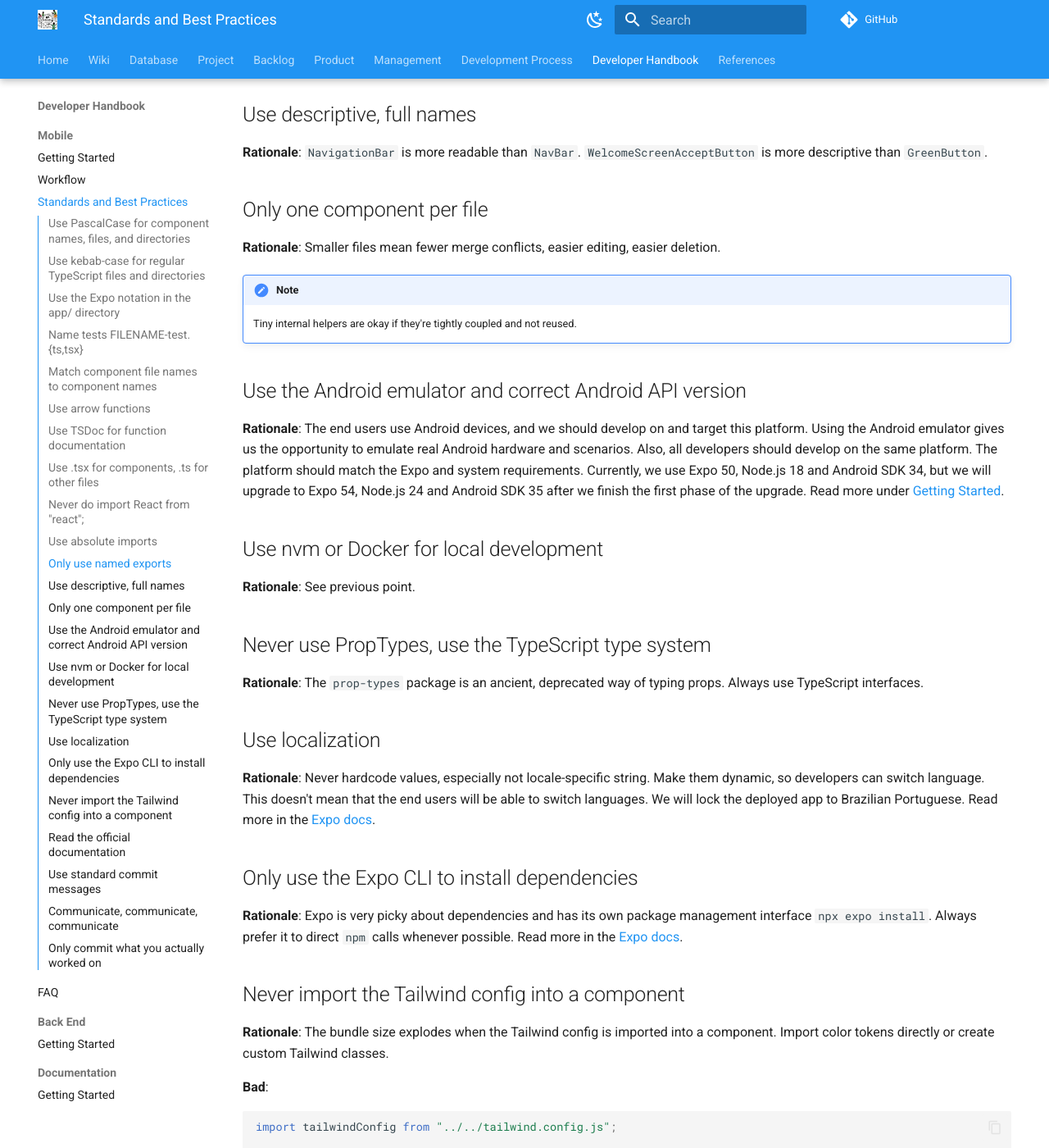
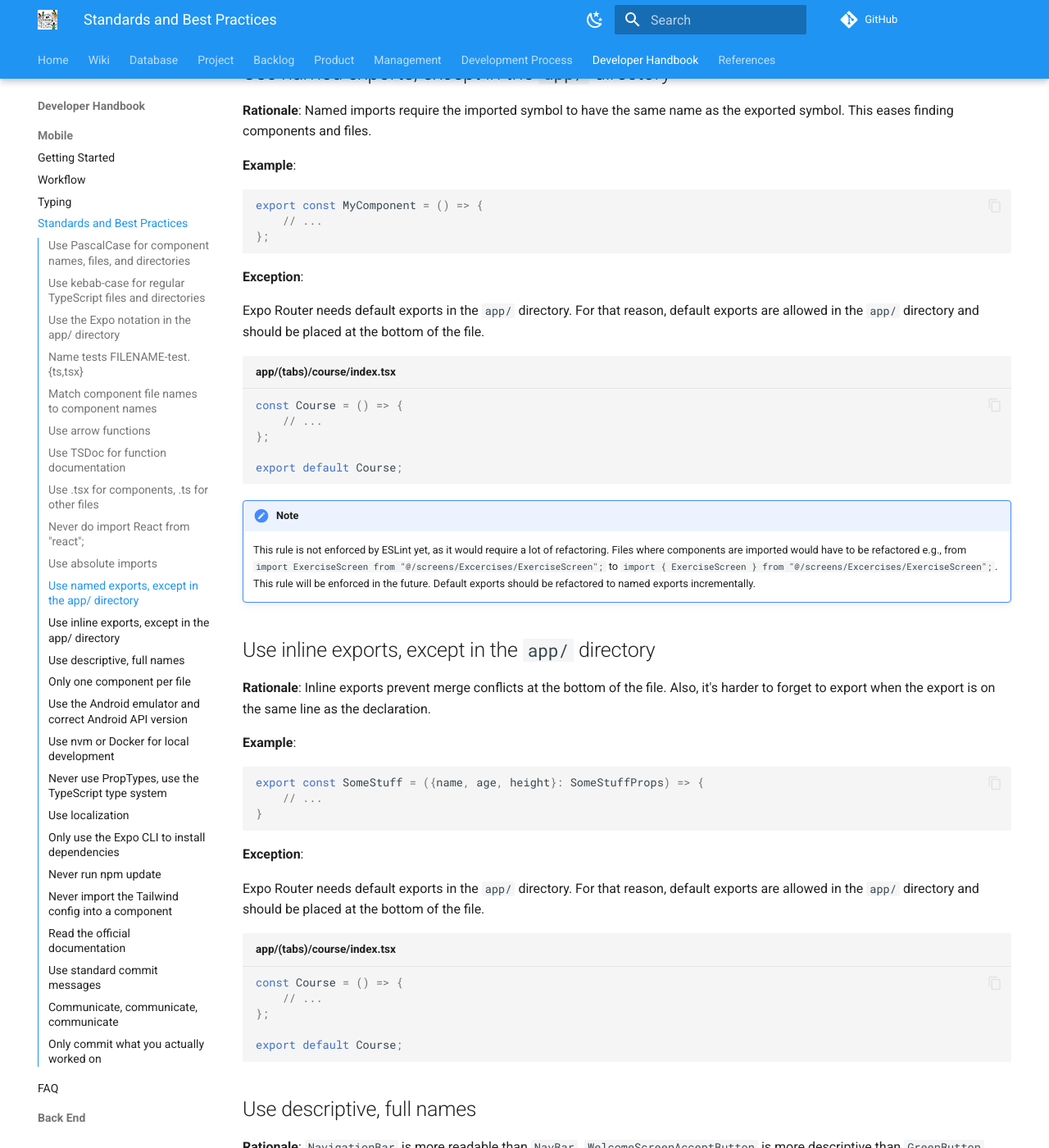
Before and after one commit to ErasmusEgalitarian/educado-docs, an MkDocs documentation site: the page built from docs/handbook/mobile/standards.md, in a window 1280 px wide and 1400 px high, scrolled down 2367 px. Shown: the whole window at 82% size. Built offline with MkDocs 1.6.1 and Material for MkDocs 9.7.7, drawn with Linux system fonts in a browser that asks for light colours; comment, search, counter and statistics services are not loaded; some of the changed text lies outside the part shown.

Commit message:
Fix #114. Add corrections and Typing section

````diff
--- a/docs/handbook/mobile/standards.md
+++ b/docs/handbook/mobile/standards.md
@@ -2,35 +2,39 @@
 
 **Rationale**: This is the Expo standard.
 
-Example: Component `MyClassyList` is in `components/Courses/MyClassyList.tsx`.
+**Example**: Component `MyClassyList` is in `components/Courses/MyClassyList.tsx`.
 
 ## Use `kebab-case` for regular TypeScript files and directories
 
 **Rationale**: This is the TypeScript standard.
 
-Example: `services/certificate-service.ts`.
+**Example**: `services/certificate-service.ts`.
 
 ## Use the Expo notation in the `app/` directory
 
 **Rationale**: This is the Expo standard. Read more [here](https://docs.expo.dev/router/basics/notation/).
 
-Example: `app/_layout.tsx`.
+**Example**: `app/_layout.tsx`.
 
 ## Name tests `FILENAME-test.{ts,tsx}`
 
 **Rationale**: This is the Expo standard.
 
-Example: `LeaveButton-test.tsx`
+**Example**: `LeaveButton-test.tsx`
 
 ## Match component file names to component names
 
 **Rationale**: Components are easier to find.
 
-Example: Component `CompleteCourseScreen` is in `CompleteCourseScreen.tsx`
+**Example**: Component `CompleteCourseScreen` is in `CompleteCourseScreen.tsx`
 
 ## Use arrow functions
 
 **Rationale**: This is the modern JavaScript/TypeScript approach to function declaration.
+
+!!! note
+
+    This rule is enforced by ESLint.
 
 ## Use [TSDoc](https://tsdoc.org/) for function documentation
 
@@ -49,32 +53,82 @@
 **Rationale**: The new JSX transform (React 17+) doesn't require importing React in scope. React doesn't need to be in
 scope. Importing React is usually unused noise; omit it to keep files clean.
 
+!!! note
+
+    This rule is enforced by ESLint.
+
 ## Use absolute imports
 
 **Rationale**: Absolute imports are more readable and easier to refactor.
 
-Example: `import { getUserInfo } from "@/services/storage-service";` instead of
-`import { getUserInfo } from "../../../services/storage-service";`.
+**Example**:
 
-## Only use named exports
+❌ `import { getUserInfo } from "../../../services/storage-service";`
+
+✅ `import { getUserInfo } from "@/services/storage-service";`
+
+!!! note
+
+    This rule is enforced by ESLint.
+
+## Use named exports, except in the `app/` directory
 
 **Rationale**: Named imports require the imported symbol to have the same name as the exported symbol. This eases
 finding components and files.
 
-Example:
+**Example**:
 
 ```tsx
-const MyComponent = () => {
-    // Component body goes here
+export const MyComponent = () => {
+    // ...
+};
+```
+
+**Exception**:
+
+Expo Router needs default exports in the `app/` directory. For that reason, default exports are allowed in the `app/`
+directory and should be placed at the bottom of the file.
+
+```tsx title="app/(tabs)/course/index.tsx"
+const Course = () => {
+    // ...
 };
 
-export {MyComponent};
+export default Course;
 ```
 
 !!! note
 
-    Currently, there are many default exports in the codebase. We should migrate them to named exports as soon as
-    possible.
+    This rule is not enforced by ESLint yet, as it would require a lot of refactoring. Files where components are
+    imported would have to be refactored e.g., from `import ExerciseScreen from "@/screens/Excercises/ExerciseScreen";`
+    to `import { ExerciseScreen } from "@/screens/Excercises/ExerciseScreen";`. This rule will be enforced in the
+    future. Default exports should be refactored to named exports incrementally.
+
+## Use inline exports, except in the `app/` directory
+
+**Rationale**: Inline exports prevent merge conflicts at the bottom of the file. Also, it's harder to forget to export
+when the export is on the same line as the declaration.
+
+**Example**:
+
+```tsx
+export const SomeStuff = ({name, age, height}: SomeStuffProps) => {
+    // ...
+}
+```
+
+**Exception**:
+
+Expo Router needs default exports in the `app/` directory. For that reason, default exports are allowed in the `app/`
+directory and should be placed at the bottom of the file.
+
+```tsx title="app/(tabs)/course/index.tsx"
+const Course = () => {
+    // ...
+};
+
+export default Course;
+```
 
 ## Use descriptive, full names
 
@@ -104,6 +158,11 @@
 ## Never use PropTypes, use the TypeScript type system
 
 **Rationale**: The `prop-types` package is an ancient, deprecated way of typing props. Always use TypeScript interfaces.
+See the [Typing section](./typing.md) for more information.
+
+!!! note
+
+    This rule is enforced by ESLint.
 
 ## Use localization
 
@@ -111,18 +170,59 @@
 language. This doesn't mean that the end users will be able to switch languages. We will lock the deployed app to
 Brazilian Portuguese. Read more in the [Expo docs](https://docs.expo.dev/guides/localization/).
 
+**Example**:
+
+Always add a translation string to the two translation files in `i18n/locales/`.
+
+```json title="i18n/locales/en-US.json"
+{
+    "welcome": {
+        "greeting": "We love Educado"
+    }
+}
+```
+
+```json title="i18n/locales/pt-BR.json"
+{
+    "welcome": {
+        "greeting": "Nós amamos o Educado"
+    }
+}
+```
+
+You can then access the dynamic translation string in a component like this:
+
+```tsx title="components/.../MyTextComponent.tsx"
+import {t} from "@/i18n";
+
+const MyTextComponent = () => {
+    return <Text>{t("welcome.greeting")}</Text>;
+}
+```
+
 ## Only use the Expo CLI to install dependencies
 
 **Rationale**: Expo is very picky about dependencies and has its own package management interface `npx expo install`.
 Always prefer it to direct `npm` calls whenever possible. Read more in the
 [Expo docs](https://docs.expo.dev/more/expo-cli/#install).
 
+## Never run `npm update`
+
+**Rationale**: `npm update` is not fully compatible with Expo, as Expo needs precise versions of packages. Packages
+should only be updated using `npx expo install --check`, or manually (individual packages), but even that is cumbersome.
+If you believe that an update is necessary, consult the mobile tech lead.
+
 ## Never import the Tailwind config into a component
 
 **Rationale**: The bundle size explodes when the Tailwind config is imported into a component. Import color tokens
-directly or create custom Tailwind classes.
+directly or create custom Tailwind classes. If you edit and import colors, change the color values in
+`tailwind.config.js` and in `theme/colors.ts`. The values in the latter file should be kept in sync with the values in
+the former file. Nativewind will read the values from `tailwind.config.js`, while components will reference the values
+from `theme/colors.ts`.
 
-**Bad**:
+**Example**:
+
+❌
 
 ```tsx
 import tailwindConfig from "../../tailwind.config.js";
@@ -138,21 +238,28 @@
 const projectColors = tailwindConfig.theme.colors;
 ```
 
-**Good**:
+✅
 
 ```tsx
-import {colors} from "@/theme/tokens";
+import {colors} from "@/theme/colors";
 
-export default function BackgroundLinearGradient({children}) {
+export const BackgroundLinearGradient = ({children}) => {
     return (
         <LinearGradient
             colors={[colors.bgPrimary, colors.projectWhite]}
-// ...
+        />
+    );
+}
 ```
 
 !!! note
 
-    Refactor `tailwind.config.js` imports to a tokens import when you see it.
+    As we progress with the upgrade, the color values from `theme/colors.ts` will be imported into `tailwind.config.ts`,
+    but that is not possible yet. That's why the two `colors` objects need to be kept in sync for now.
+
+!!! note
+
+    This rule is enforced by ESLint. Refactor `tailwind.config.js` imports to a tokens import when you see it.
 
 ## Read the official documentation
 
@@ -166,16 +273,16 @@
 messages that use those keywords. Furthermore, adding the issue ID to the commit message links the commit to the issue.
 Finally, your commit message should finish the sentence: `If applied, this commit will [your commit message goes here]`.
 
-Example: `Fix #34. Add the new welcome banner`. This commit message will link this commit to issue #34 and close this
-issue when the commit is merged.
+**Example**: `Fix #34. Add the new welcome banner`. This commit message will link this commit to issue #34 and close
+this issue when the commit is merged.
 
 ## Communicate, communicate, communicate
 
 **Rationale**: We need to work efficiently and with a high cadence. Surprises are not as good as knowledge. Be kind to
 each other.
 
-Example: Follow what's going on GitHub, check PRs, ask questions, ask questions on Discord and follow `# mobile`, read
-the docs and update them if necessary.
+**Example**: Follow what's going on GitHub, check PRs, ask questions, ask questions on Discord and follow `# mobile`,
+read the docs and update them if necessary.
 
 ## Only commit what you actually worked on
 
--- a/mkdocs.yml
+++ b/mkdocs.yml
@@ -116,6 +116,7 @@
       - Mobile:
           - Getting Started: handbook/mobile/getting-started.md
           - Workflow: handbook/mobile/workflow.md
+          - Typing: handbook/mobile/typing.md
           - Standards and Best Practices: handbook/mobile/standards.md
           - FAQ: handbook/mobile/faq.md
       - Back End:
````
Also changed, not shown: other parts of docs/handbook/mobile/standards.md (+1 -1 lines), docs/handbook/docs/getting-started.md (+10 -5 lines), docs/handbook/mobile/getting-started.md (+82 -32 lines), docs/handbook/mobile/typing.md (added, +44 -0 lines), docs/handbook/mobile/workflow.md (+6 -0 lines), 2 other files.
